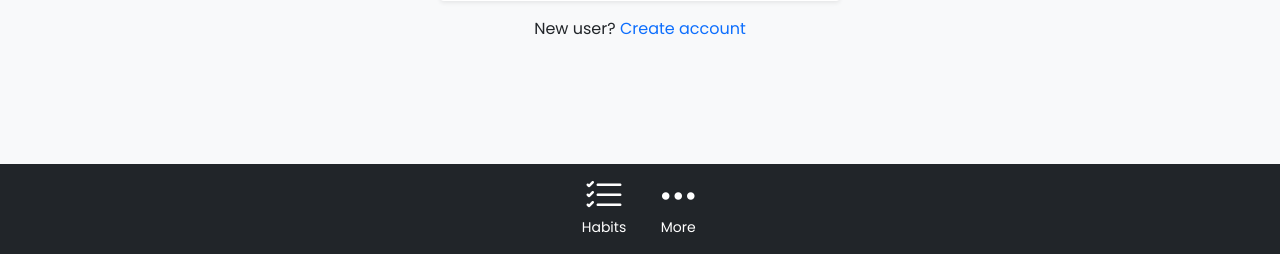
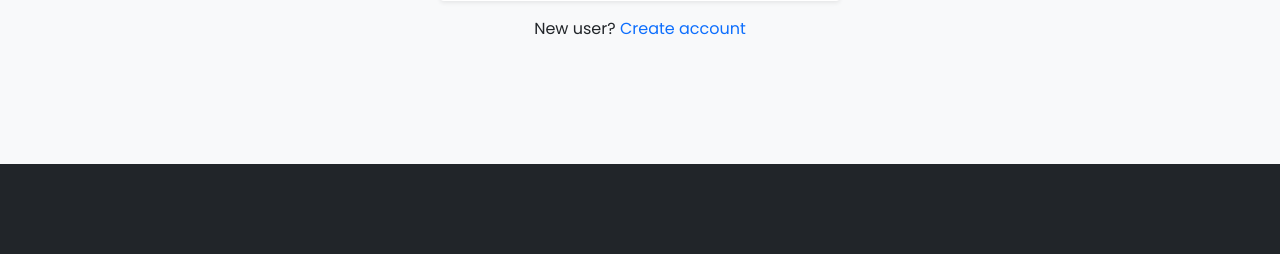
Before and after one commit to pucio8/habit_application, a Django app: a page that uses habit/templates/habit/base.html in a window 1280 px wide. Shown: the part 546-800 px from the top of the page. Run offline with Django 5.2, Linux system fonts and the light colour scheme.

Commit message:
Add empty footer in log and registartion page

```diff
--- a/habit/templates/habit/base.html
+++ b/habit/templates/habit/base.html
@@ -72,8 +72,9 @@ justify-content-center {% else %} justify-content-start
 </div>
 
 
-<footer class="bg-dark text-white py-3 mt-auto">
+<footer class="bg-dark text-white py-3 mt-auto" style="min-height: 90px">
     <div class="container d-flex justify-content-center align-items-center">
+        {% if not request.path == '/login/' and not request.path == '/register/' %}
         <div class="bottom-nav d-flex justify-content-center">
             <a href="{% url 'habit_list' %}" class="text-white mx-3 d-flex flex-column align-items-center
             text-decoration-none">
@@ -86,6 +87,7 @@ justify-content-center {% else %} justify-content-start
                 <span class="small">More</span>
             </a>
         </div>
+        {% endif %}
     </div>
 </footer>
 
```
